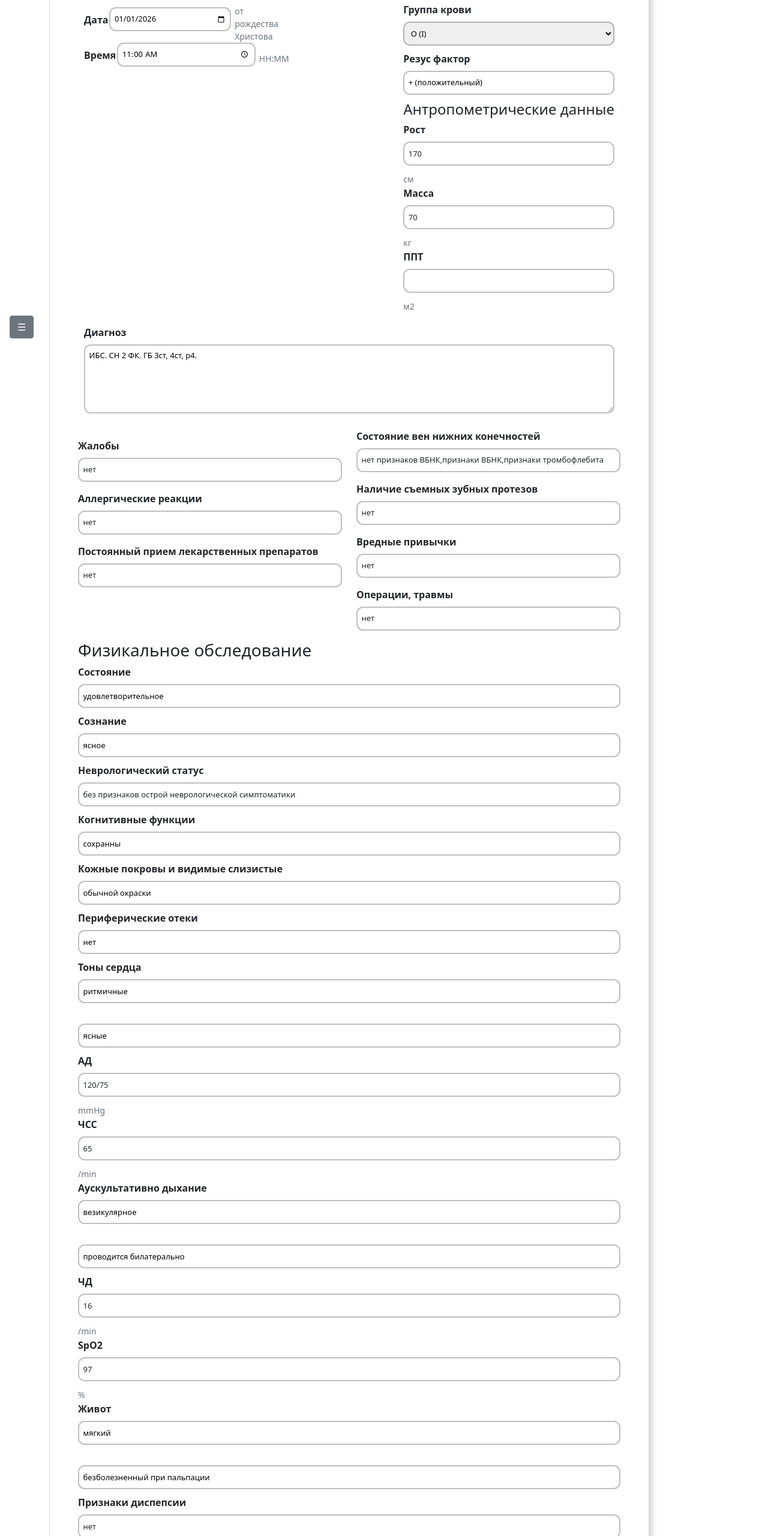
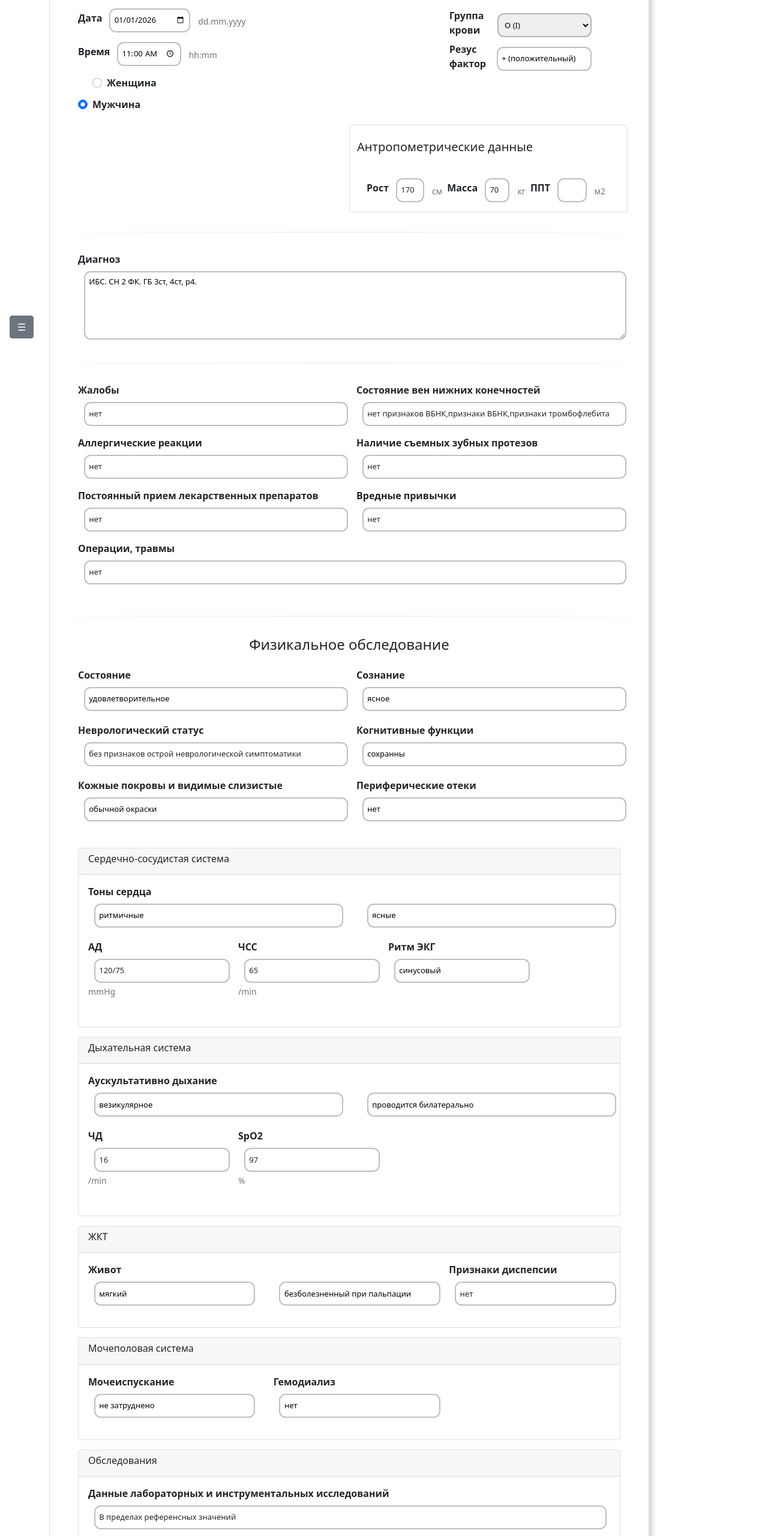
Before and after one commit to andybykov/MedicalFormSerializer, a plain HTML site: page test2.html in a window 1280 px wide. Shown: the part 220-2780 px from the top of the page at 60% size. Drawn offline with Linux system fonts and the light colour scheme.

Commit message:
finalization html structure

```diff
--- a/css/styles.css
+++ b/css/styles.css
@@ -35,23 +35,26 @@
 .delivered {
   width: 50%;
 }
+
 /* Поля ввода */
-.form-group input,
+.form-group input:not([type="radio"]):not([type="checkbox"]), /* исключение для радибаттон и чекбокс */
 .form-group textarea,
-.form-group select {
+.form-group select
+ {
   border: 2px solid rgba(0, 0, 0, 0.25);
   width: 100%;
   font-size: 13px;
   min-height: 40px;
-  margin: 0 6px 10px 0;
+  margin-left: 0.75em;
+  margin-right: 1em;
   border-radius: 11px;
   padding: 0.5em;
-  box-sizing: border-box;
-  transition: all 0.3s;
+  transition: all 0.2s;
   outline: none;
   cursor: text;
   overflow: auto;
 }
+
 .form-group textarea {
   min-height: 40px;
   max-height: 200px;
@@ -59,12 +62,12 @@
 }
 
 /* Состояния полей */
-.form-group input:hover,
+.form-group input:hover :not([type="radio"]):not([type="checkbox"]),
 .form-group textarea:hover,
 .form-group select:hover {
   background: #d3d3d3;
 }
-.form-group input:focus,
+.form-group input :focus:not([type="radio"]):not([type="checkbox"]),
 .form-group textarea:focus,
 .form-group select:focus {
   background: #fff;
@@ -73,16 +76,34 @@
   font-weight: bold;
 }
 
-/* Специальные элементы */
-.diagnosis {
-  width: 100%;
-  font-weight: bold;
+.form-text {
+  /* margin: 1em !important; */
+  display: block;
+}
+/* Фикисрованный размер для label, input */
+.fixed-label {
+  min-width: 200px;
+}
+.fixed-input {
+  width: 250px;
 }
 
-.diagnosis > textarea {
-  width: 100%;
-  padding: 10px;
-  border: 1px solid #d1d1d1;
-  border-radius: 8px;
-  font-size: 14px;
+/* Line spacer */
+.line-spacer {
+  height: 2px;
+
+  /*background-color: #1a1a1a;*/
+  background-image: linear-gradient(90deg, #f7f7f7, #ebebeb, #f7f7f7);
+  opacity: 70%;
+  margin-top: 2em;
+  margin-bottom: 2em;
 }
+
+/* headers */
+h1,
+h2,
+h3,
+h4 {
+  text-align: center;
+  margin-bottom: 1em;
+}
--- a/js/source.js
+++ b/js/source.js
@@ -114,10 +114,8 @@ function addElementToMainMenu(targetTagId, classElement = "", mapElements) {
 
     if (!classElement) {
       aTag.setAttribute("class", "item");
-    }
-    else
-    {
-      aTag.setAttribute("class", classElement)
+    } else {
+      aTag.setAttribute("class", classElement);
     }
 
     aTag.href = key;
@@ -147,8 +145,13 @@ function addLabel(id, forElement = "", text = "") {
   const label = document.createElement("label");
   label.setAttribute("for", labelForId);
   //label.id = labelId;
-  label.textContent = text + " ";
-   // bootstrap
+  if (text) {
+    label.textContent = text + " ";
+  } else {
+    label.innerHTML = "&nbsp; <!-- HTML space -->";
+  }
+
+  // bootstrap
   label.setAttribute("class", "form-label");
 
   return label;
@@ -244,6 +247,40 @@ function addLabelInputWithType(
   tag.appendChild(addedText);
 }
 
+// Label + Radiobutton
+function addLabelRadioButton(targetTagId, name, text, cheked, subtext = "") {
+  const tag = document.getElementById(targetTagId);
+  const type = "radio";
+
+  // IDs
+  const inputId = `${targetTagId}-input`;
+
+  const label = addLabel(targetTagId, "input", text);
+
+  const value = name;
+
+  // input
+  const input = document.createElement("input");
+  input.setAttribute("id", inputId);
+  input.setAttribute("type", type);
+  input.setAttribute("name", name);
+  input.setAttribute("value", value);
+
+  if (cheked) {
+    input.checked = cheked;
+  }
+
+  //bootstrap
+  input.setAttribute("class", "form-check-input");
+
+  const addedText = addSubText(targetTagId, subtext);
+
+  // добавление
+  tag.appendChild(input);
+  tag.appendChild(label);
+  tag.appendChild(addedText);
+}
+
 // Создает и добавляет label + select
 function addLabelSelect(targetTagId, name, options = [], subtext = "") {
   const tag = document.getElementById(targetTagId);
@@ -287,6 +324,7 @@ function addLabelDatalist(targetTagId, name, options = [], subtext = "") {
   const input = document.createElement("input");
   input.id = inputId;
   input.name = name; // NAME!!
+
   input.setAttribute("list", datalistId);
   input.placeholder = options[0];
   // DEBUG!!!!!
@@ -543,20 +581,16 @@ function pageBuilder() {
   addCurrentYearInSpan("current-year");
   //  addElementToMenu('main-menu-ul', 'index.html','TEXT')
   addElementToMainMenu("main-menu-ul", "dropdown-item", mapElements);
-   addElementToMainMenu("menu-ul", "dropdown-item", mapElements);
+  addElementToMainMenu("menu-ul", "dropdown-item", mapElements);
   //builder('main-form');
-  addLabelInputWithType(
-    "date",
-    "date",
-    "Дата",
-    "2026-01-01",
-    "от рождества Христова",
-  );
-  addLabelInputWithType("time", "time", "Время", "11:00", "HH:MM");
+  addLabelInputWithType("date", "date", "Дата", "2026-01-01", "dd.mm.yyyy");
+  addLabelInputWithType("time", "time", "Время", "11:00", "hh:mm");
+  addLabelRadioButton("male", "gender", "Мужчина", true);
+  addLabelRadioButton("female", "gender", "Женщина");
   addLabelSelect("blood-gr", "Группа крови", bloodgr);
   addLabelDatalist("blood-gr-rh", "Резус фактор", bloodgrRh);
 
-  addHeading("block-anthropometric-data", "Антропометрические данные", "4"); // Звголовок
+  addHeading("block-anthropometric-data", "Антропометрические данные", "5"); // Звголовок
 
   addLabelInput("growth", "Рост", "170", "см");
   addLabelInput("mass", "Масса", "70", "кг");
@@ -574,7 +608,7 @@ function pageBuilder() {
   addLabelInput("bad-habits", "Вредные привычки", "нет", "");
   addLabelInput("other-operations", "Операции, травмы", "нет", "");
 
-  addHeading("block-physical-exam", "Физикальное обследование"); // Заголовок
+  addHeading("block-physical-exam", "Физикальное обследование", "4"); // Заголовок
 
   addLabelDatalist("patient-state", "Состояние", patientState);
   addLabelDatalist("patient-consciousness", "Сознание", patientConsciousness);
@@ -603,6 +637,7 @@ function pageBuilder() {
   addLabelDatalist("patient-heart-tones-2", "", patientHeartTones[1]);
   addLabelInput("patient-ad", "АД", "120/75", "mmHg");
   addLabelInput("patient-pulse", "ЧСС", "65", "/min");
+  addLabelDatalist("patient-ecg", "Ритм ЭКГ", patientEcg[0]);
   //two
   addLabelDatalist(
     "patient-auscultation-type-1",
@@ -637,7 +672,7 @@ function pageBuilder() {
   );
   addLabelDatalist(
     "mallampati",
-    "Прогностическая оценка трудного дыхательного пути",
+    "Прогнозирование трудного дыхательного пути",
     mallampati,
   );
   addLabelInput(
--- a/js/variables.js
+++ b/js/variables.js
@@ -63,6 +63,11 @@ const patientSkin = [
 const patientHeartTones = [
   ["ритмичные", "аритмичные"],
   ["ясные", "приглушены", "глухие"],
+];
+
+const patientEcg = [
+  ["синусовый", "ритм ФП/ТП", "частые ЖЭС", "частые НЖЭС"]
+
 ];
 
 // Легкие аускультация
--- a/test2.html
+++ b/test2.html
@@ -1,5 +1,6 @@
 <!doctype html>
 <html lang="ru">
+
 <head>
   <meta charset="UTF-8" />
   <meta name="viewport" content="width=device-width, initial-scale=1.0" />
@@ -12,27 +13,15 @@
 <body>
   <header>
     <!-- Навигационная панель -->
-      <div
-        class="d-block px-3 py-2 text-center text-bold skippy"
-        style="background-color: #083880; opacity: 90%"
-      >
-        <a
-          href="https://getbootstrap.com/"
-          class="text-white text-decoration-none"
-          >There's a newer version of Bootstrap!</a
-        >
+    <div class="d-block px-3 py-2 text-center text-bold skippy" style="background-color: #083880; opacity: 90%">
+      <a href="https://getbootstrap.com/" class="text-white text-decoration-none">There's a newer version of
+        Bootstrap!</a>
     </div>
-      <nav
-        class="navbar navbar-expand-md navbar-dark bg-primary bg-gradient mb-4 py-0"
-      >
+    <nav class="navbar navbar-expand-md navbar-dark bg-primary bg-gradient mb-4 py-0">
       <div class="container d-flex align-items-center">
         <!-- Логотип -->
         <a class="navbar-brand d-flex align-items-center" href="#">
-            <img
-              src="img/stethoscope_light.png"
-              height="50px"
-              alt="Изображение фонендоскопа"
-            />FormSerializer
+          <img src="img/stethoscope_light.png" height="50px" alt="Изображение фонендоскопа" />FormSerializer
         </a>
         <!-- Ссылка на источник изображения: https://sergeychikin.ru/365/ Image by Сергей Чикин, brakodelnya@gmail.com-->
 
@@ -51,22 +40,12 @@
 
             <!-- Выпадающее меню dropdown -->
             <li class="nav-item dropdown">
-                <a
-                  class="nav-link dropdown-toggle"
-                  href="#"
-                  id="navbarDropdown"
-                  role="button"
-                  data-bs-toggle="dropdown"
-                  aria-expanded="false"
-                >
+              <a class="nav-link dropdown-toggle" href="#" id="navbarDropdown" role="button" data-bs-toggle="dropdown"
+                aria-expanded="false">
                 Dropdown
               </a>
               <!-- Список выпадающего меню -->
-                <ul
-                  id="main-menu-ul"
-                  class="dropdown-menu bg-light"
-                  aria-labelledby="navbarDropdown"
-                >
+              <ul id="main-menu-ul" class="dropdown-menu bg-light" aria-labelledby="navbarDropdown">
                 <li><a class="dropdown-item" href="#">Action</a></li>
                 <li><a class="dropdown-item" href="#">Another action</a></li>
                 <li>
@@ -81,24 +60,13 @@
 
             <!-- Неактивная  ссылка -->
             <li class="nav-item">
-                <a
-                  class="nav-link disabled"
-                  href="#"
-                  tabindex="-1"
-                  aria-disabled="true"
-                  >Disabled</a
-                >
+              <a class="nav-link disabled" href="#" tabindex="-1" aria-disabled="true">Disabled</a>
             </li>
           </ul>
 
           <!-- Форма поиска как flex-контейнер -->
           <form class="d-flex">
-              <input
-                class="form-control me-2"
-                type="search"
-                placeholder="Search"
-                aria-label="Search"
-              />
+            <input class="form-control me-2" type="search" placeholder="Search" aria-label="Search" />
             <button class="btn btn-outline-light" type="submit">
               Search
             </button>
@@ -109,32 +77,19 @@
     </nav>
   </header>
   <!-- Кнопка открытия меню -->
-    <button
-      class="btn btn-secondary position-fixed bottom-0 start-0 m-3"
-      type="button"
-      data-bs-toggle="offcanvas"
-      data-bs-target="#sidebarMenu"
-      id="main-dropdown-butt"
-    >
+  <button class="btn btn-secondary position-fixed bottom-0 start-0 m-3" type="button" data-bs-toggle="offcanvas"
+    data-bs-target="#sidebarMenu" id="main-dropdown-butt">
     ☰
   </button>
 
   <div class="container">
     <div class="content">
       <!-- Выезжающее меню offcanvas -->
-        <div
-          class="offcanvas offcanvas-start bg-light"
-          id="sidebarMenu"
-          aria-labelledby="sidebarLabel"
-        >
+      <div class="offcanvas offcanvas-start bg-light" id="sidebarMenu" aria-labelledby="sidebarLabel">
         <div class="offcanvas-header">
           <h5 class="offcanvas-title" id="sidebarLabel">Меню</h5>
 
-            <button
-              type="button"
-              class="btn-close"
-              data-bs-dismiss="offcanvas"
-            ></button>
+          <button type="button" class="btn-close" data-bs-dismiss="offcanvas"></button>
         </div>
         <hr />
         <div class="offcanvas-body">
@@ -143,43 +98,64 @@
         </div>
       </div>
 
-        <!-- FORM -->
+      <!------ FORM ------->
       <form class="form-group" id="main-form">
         <div id="block-1">
+          <!-- Heading -->
           <h3>Осмотр анестезиолога-реаниматолога</h3>
-            <!-- НАЧАЛО -- Блок-1: Дата, Антропометрические данные, Группа крови, Резус фактор -->
-            <div class="flex-container">
-              <div class="flex-left">
-                <div class="col-auto d-flex align-items-center" id="date"></div>
-                <div class="col-auto d-flex align-items-center" id="time"></div>
+          <!-- НАЧАЛО -- Блок-1: Дата, Время, Антропометрические данные, Группа крови, Резус фактор -->
+          <div class="row mt-4">
+            <!-- ЛЕВАЯ КОЛОНКА: Дата и время -->
+            <div class="col d-flex flex-column justify-content-start align-items-start">
+              <!-- Прижато по сверху и  влево -->
+              <div class="d-flex align-items-center mb-3" id="date"></div> <!-- по центру содержимого -->
+              <div class="d-flex align-items-center mb-3" id="time"></div> <!-- по центру содержимого -->
+              <div class="form-check" id="male">
+                <div class="form-check" id="female"></div>
+
               </div>
-              <div class="flex-right">
-                <div id="blood-gr"></div>
-                <div id="blood-gr-rh"></div>
-                <div id="block-anthropometric-data">
-                  <!-- Heading -->
             </div>
-                <!--<div id="spacer-div">&nbsp;</div>-->
-                <div id="growth"></div>
-                <div id="mass"></div>
-                <div id="bsa-result"></div>
+            <div class="col"></div> <!-- пустая колонка -->
+            <!-- ПРАВАЯ КОЛОНКА: всё остальное -->
+            <div class="col d-flex flex-column justify-content-start align-items-start">
+              <!-- ГРУППА КРОВИ И РЕЗУС  -->
+              <div class="d-flex align-items-center fixed-label fixed-input" id="blood-gr"></div>
+              <div class="fixed-input d-flex align-items-center mb-3 fixed-label" id="blood-gr-rh"></div>
+            </div>
+          </div>
+
+          <div class="row mt-2 row-cols-2"><!-- два столбца -->
+            <div class="col">
+            </div>
+            <div class="col card">
+              <!-- АНТРОПОМЕТРИЯ - -->
+              <!-- Заголовок -->
+              <div class="card-title mb-3 mt-4" id="block-anthropometric-data"></div>
+              <div class="d-flex card-body col-auto"><!-- горизонтальный ряд -->
+                <div class="d-flex align-items-center pe-sm-2" id="growth"></div>
+                <div class="d-flex align-items-center pe-sm-2" id="mass"></div>
+                <div class="d-flex align-items-center pe-sm-2" id="bsa-result"></div>
               </div>
             </div>
           </div>
+        </div>
+
         <!-- КОНЕЦ -- Блок-1 -->
         <div id="block-2">
           <!-- НАЧАЛО -- Блок-2: Диагноз -->
-            <div class="flex-container">
+          <div class="d-flex">
             <div id="diagnosis"></div>
           </div>
         </div>
+
+
         <!-- КОНЕЦ -- Блок-2 -->
-          <div id="block-3" class="row">
+        <div class="row" id="block-3">
           <!-- НАЧАЛО -- Блок-3: Доп сведения, операции, аллергии итд -->
 
           <!-- ЛЕВЫЙ СТОЛБЕЦ: жалобы, аллергия, лекарства -->
           <div class="col-md-6">
-              <div id="added-info-about-ds" class="mb-3"></div>
+            <div id="added-info-about-ds"></div>
             <div id="complaints" class="mb-3"></div>
             <div id="allergy" class="mb-3"></div>
             <div id="drugs" class="mb-3"></div>
@@ -187,64 +163,138 @@
 
           <!-- ПРАВЫЙ СТОЛБЕЦ: состояние вен, зубы, операции, вредные привычки -->
           <div class="col-md-6">
-              <div id="condition-of-veins" class="mb-3"></div>
-              <div id="dentures" class="mb-3"></div>
-              <div id="bad-habits" class="mb-3"></div>
-              <div id="other-operations" class="mb-3"></div>
+            <div class="mb-3" id="condition-of-veins"></div>
+            <div class="mb-3" id="dentures"></div>
+            <div class="mb-3" id="bad-habits"></div>
+          </div>
+          <div class="mb-3" id="other-operations"></div>
+        </div>
+        <!-- Конец -- Блок-3: Доп сведения, операции, аллергии итд -->
+        <div id="block-physical-exam"></div> <!-- Заголовок: Физикальное обследование -->
+
+        <div class="row" id="block-4">
+          <!-- НАЧАЛО -- Блок-4: Физикальное обследование -->
+          <div class="col-6 mb-3" id="patient-state"></div>
+          <div class="col-6 mb-3" id="patient-consciousness"></div>
+          <div class="col-6 mb-3" id="patient-status-neuro"></div>
+          <div class="col-6 mb-3" id="patient-status-cognitive"></div>
+          <div class="col-6 mb-3" id="patient-skin"></div>
+          <div class="col-6" id="patient-edema"></div>
+          <div class="mb-4"></div>
+          <div class="">
+            <div class="card">
+              <div class="card-header">
+                <h6>Сердечно-сосудистая система</h6>
+              </div>
+              <div class="card-body">
+                <div class="row mb-3">
+                  <div class="col me-3" id="patient-heart-tones-1"></div>
+                  <div class="col" id="patient-heart-tones-2"></div>
+                </div>
+                <div class="row mb-3">
+                  <div class="col-6 mb-3  fixed-input" id="patient-ad"></div>
+                  <div class="col-6 mb-3 fixed-input" id="patient-pulse"></div>
+                  <div class="col-6 mb-3 fixed-input" id="patient-ecg"></div>
                 </div>
               </div>
-          <!-- Конец -- Блок-3: Доп сведения, операции, аллергии итд -->
-          <div id="block-physical-exam"></div>
-
-          <div id="block-4">
-            <!-- НАЧАЛО -- Блок-4: Физикальное обследование -->
-            <div id="patient-state"></div>
-            <div id="patient-consciousness"></div>
-            <div id="patient-status-neuro"></div>
-            <div id="patient-status-cognitive"></div>
-            <div id="patient-skin"></div>
-            <div id="patient-edema"></div>
-            <div id="patient-heart-tones-1"></div>
-            <div id="patient-heart-tones-2"></div>
-            <div id="patient-ad"></div>
-            <div id="patient-pulse"></div>
-            <div id="patient-auscultation-type-1"></div>
-            <div id="patient-auscultation-type-2"></div>
-            <div id="patient-breath-rate"></div>
-            <div id="patient-spo2"></div>
-            <div id="patient-abdomen-1"></div>
-            <div id="patient-abdomen-2"></div>
-            <div id="patient-dyspes"></div>
-            <div id="patient-urination"></div>
-            <div id="patient-dialisis"></div>
             </div>
+          </div>
+          <div class="mb-3"></div>
+          <div class="">
+            <div class="card">
+              <div class="card-header">
+                <h6>Дыхательная система</h6>
+              </div>
+              <div class="card-body">
+                <div class="row mb-3">
+                  <div class="col me-3" id="patient-auscultation-type-1"></div>
+                  <div class="col" id="patient-auscultation-type-2"></div>
+                </div>
+                <div class="row mb-3">
+                  <div class="col-6 mb-3  fixed-input" id="patient-breath-rate"></div>
+                  <div class="col-6 mb-3 fixed-input" id="patient-spo2"></div>
+                  <div class="col-6 mb-1 fixed-input" id="patient-ecg"></div>
+                </div>
+              </div>
+            </div>
+          </div>
+          <div class="mb-3"></div>
+          <div class="">
+            <div class="card">
+              <div class="card-header">
+                <h6>ЖКТ</h6>
+              </div>
+              <div class="card-body">
+                <div class="row mb-3">
+                  <div class="col me-3" id="patient-abdomen-1"></div>
+                  <div class="col" id="patient-abdomen-2"></div>
+                  <div class="col" id="patient-dyspes"></div>
+                </div>
+              </div>
+            </div>
+          </div>
+          <div class="mb-3"></div>
+          <div class="">
+            <div class="card">
+              <div class="card-header">
+                <h6>Мочеполовая система</h6>
+              </div>
+              <div class="card-body">
+                <div class="row mb-3">
+                  <div class="col me-3" id="patient-urination"></div>
+                  <div class="col" id="patient-dialisis"></div>
+                  <div class="col" id="patient-dyspes"></div>
+                </div>
+              </div>
+            </div>
+          </div>
+        </div>
+        <div class="mb-3"></div>
         <!-- КОНЕЦ -- Блок-4: Физикальное обследование -->
 
         <div id="block-5">
           <!-- НАЧАЛО -- Блок-5: Лабораторные данные, дообследование -->
-            <div id="analiysis"></div>
-            <div id="deep-examination"></div>
+
+          <div class="card">
+            <div class="card-header">
+              <h6>Обследования</h6>
+            </div>
+            <div class="card-body">
+              <div class="row mb-3">
+                <div class="col me-3" id="analiysis"></div>
+              </div>
+              <div class="row mb-3">
+                <div class="col" id="deep-examination"></div>
+              </div>
+            </div>
+          </div>
+
+
         </div>
         <!-- КОНЕЦ -- Блок-5: Лабораторные данные, дообследование -->
 
         <!----------------------------------->
-          <div id="block-6">
+        <div class="row" id="block-6">
           <!-- НАЧАЛО -- Блок-6: Планируемая операция, анестезия... -->
-            <div id="planned-operation"></div>
-            <div id="planned-anesth"></div>
-            <div id="asa"></div>
-            <div id="mallampati"></div>
+          <div class="mb-3" id="planned-operation"></div>
+          <div class="mb-3" id="planned-anesth"></div>
+          <div class="row align-content-center">
+            <div class="col-6 mb-3 align-content-center" id="mallampati"></div>
+            <div class="col-6 mb-3 align-content-center" id="asa"></div>
+            <div class="col" id="planned-monitoring"></div>
+          </div>
         </div>
         <!-- КОНЕЦ -- Блок-6: Планируемая операция, анестезия... -->
 
         <!----------------------------------->
-          <div id="block-7">
+        <div class="row" id="block-7">
           <!-- НАЧАЛО -- Блок-7: Планируемый мониторинг, премедикация... -->
-            <div id="planned-monitoring"></div>
-            <div id="premedecation"></div>
-            <div id="recomendations"></div>
+
+          <div class="mb-3" id="premedecation"></div>
+          <div class="mb-3" id="recomendations"></div>
         </div>
         <!-- КОНЕЦ -- Блок-7: Планируемый мониторинг, премедикация... -->
+    </div>
     </form>
 
     <button name="button" onclick="getArrayFromForm('main-form')">
@@ -269,4 +319,5 @@
     // JS
   </script>
 </body>
+
 </html>
```
Lines whose indentation alone changed are shown as unchanged.
